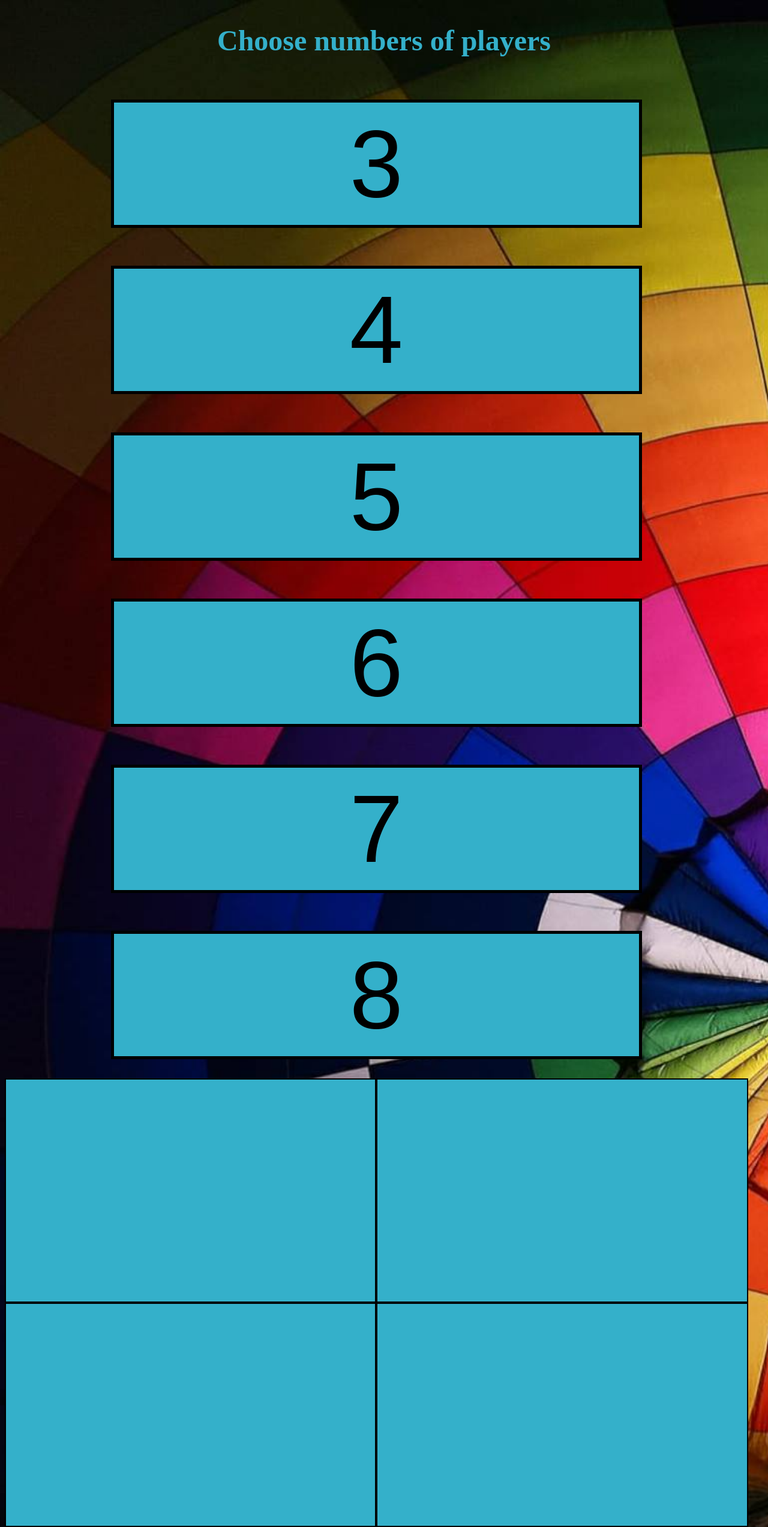
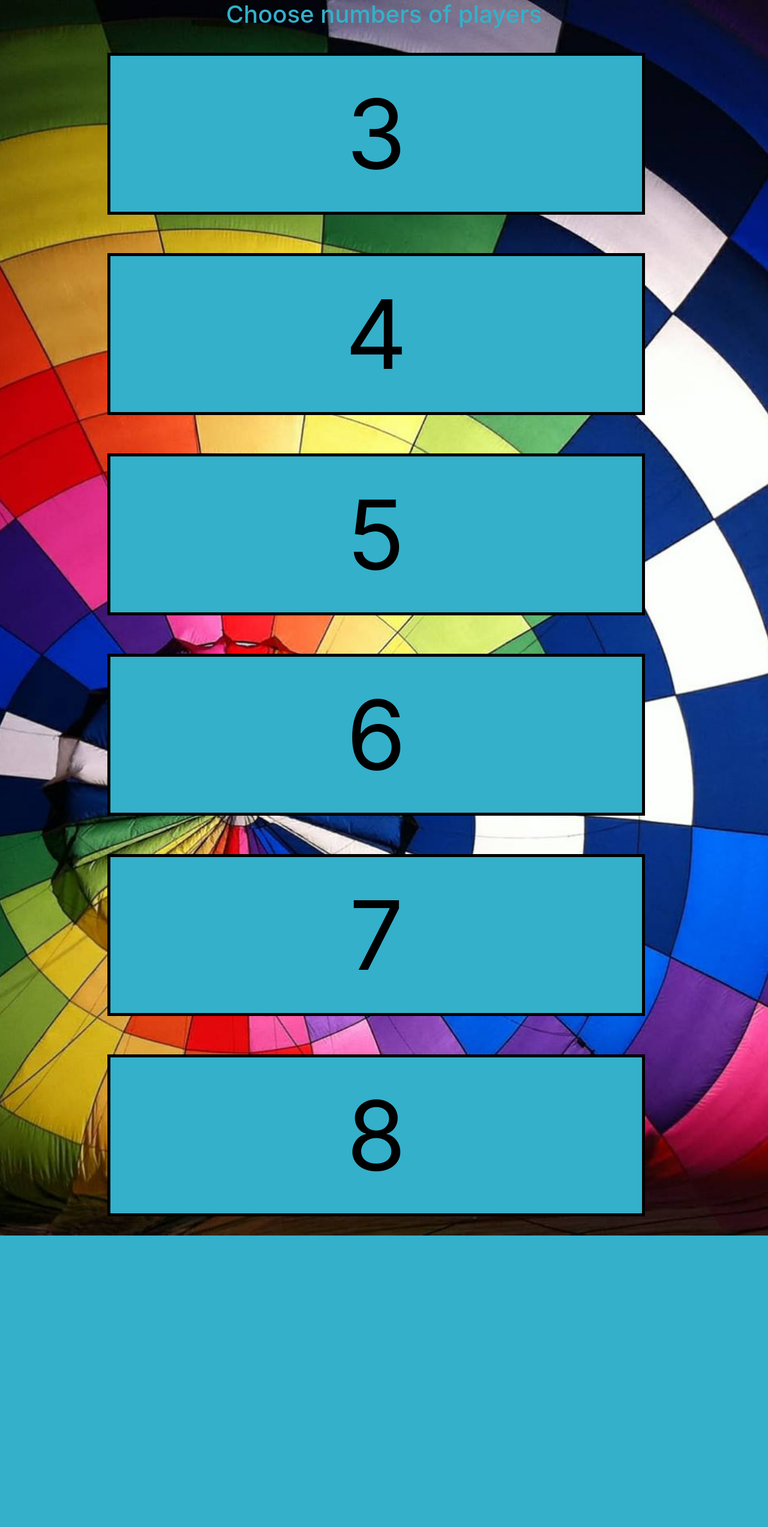
Before and after one commit to 2semesterB2/examGrp7, a PHP site: page /players/players.php in a window 1280 px wide. Shown: the whole page at 60% size. After the commit the page ends 2060 px from the top, so only its background shows below. Run offline with PHP 8.4, Linux system fonts and the light colour scheme; some libraries are stand-ins or nearby versions.

Commit message:
rettelser

```diff
--- a/index.php
+++ b/index.php
@@ -4,6 +4,10 @@
 <meta charset="utf-8">
 <title>Basement</title>
 <link href="css/stylesheet.css" rel="stylesheet" type="text/css">
+	<link rel="stylesheet" href="https://maxcdn.bootstrapcdn.com/bootstrap/4.0.0-beta.2/css/bootstrap.min.css" integrity="sha384-PsH8R72JQ3SOdhVi3uxftmaW6Vc51MKb0q5P2rRUpPvrszuE4W1povHYgTpBfshb" crossorigin="anonymous">
+	<script src="https://code.jquery.com/jquery-3.2.1.slim.min.js" integrity="sha384-KJ3o2DKtIkvYIK3UENzmM7KCkRr/rE9/Qpg6aAZGJwFDMVNA/GpGFF93hXpG5KkN" crossorigin="anonymous"></script>
+<script src="https://cdnjs.cloudflare.com/ajax/libs/popper.js/1.12.3/umd/popper.min.js" integrity="sha384-vFJXuSJphROIrBnz7yo7oB41mKfc8JzQZiCq4NCceLEaO4IHwicKwpJf9c9IpFgh" crossorigin="anonymous"></script>
+<script src="https://maxcdn.bootstrapcdn.com/bootstrap/4.0.0-beta.2/js/bootstrap.min.js" integrity="sha384-alpBpkh1PFOepccYVYDB4do5UnbKysX5WZXm3XxPqe5iKTfUKjNkCk9SaVuEZflJ" crossorigin="anonymous"></script>
 <script src="https://ajax.googleapis.com/ajax/libs/jquery/3.2.1/jquery.min.js"></script>
 <script src="Js/javascript.js"></script>
 </head>
--- a/players/players.php
+++ b/players/players.php
@@ -4,7 +4,10 @@
 <meta charset="utf-8">
 <title>Players</title>
 <link href="stylesheet.css" rel="stylesheet" type="text/css">
-
+	<link rel="stylesheet" href="https://maxcdn.bootstrapcdn.com/bootstrap/4.0.0-beta.2/css/bootstrap.min.css" integrity="sha384-PsH8R72JQ3SOdhVi3uxftmaW6Vc51MKb0q5P2rRUpPvrszuE4W1povHYgTpBfshb" crossorigin="anonymous">
+<script src="https://code.jquery.com/jquery-3.2.1.slim.min.js" integrity="sha384-KJ3o2DKtIkvYIK3UENzmM7KCkRr/rE9/Qpg6aAZGJwFDMVNA/GpGFF93hXpG5KkN" crossorigin="anonymous"></script>
+<script src="https://cdnjs.cloudflare.com/ajax/libs/popper.js/1.12.3/umd/popper.min.js" integrity="sha384-vFJXuSJphROIrBnz7yo7oB41mKfc8JzQZiCq4NCceLEaO4IHwicKwpJf9c9IpFgh" crossorigin="anonymous"></script>
+<script src="https://maxcdn.bootstrapcdn.com/bootstrap/4.0.0-beta.2/js/bootstrap.min.js" integrity="sha384-alpBpkh1PFOepccYVYDB4do5UnbKysX5WZXm3XxPqe5iKTfUKjNkCk9SaVuEZflJ" crossorigin="anonymous"></script>
 </head>
 <body>
 	<section id="players">
@@ -47,7 +50,7 @@
 			</section>
 	<section id="game">
 
-
+<h2 id="gametext">Try to hit the green color in all four boxes</h2>
 <div id="player-group2">
   <button id="3">3</button>
  <button id="4">4</button>
--- a/players/stylesheet.css
+++ b/players/stylesheet.css
@@ -4,8 +4,8 @@
 
 	background-image: url(../img/background_index.jpg);
 	background-repeat:no-repeat;
-	background-size:cover;
-
+background-size:cover;
+background-position:center;
 }
 
 
@@ -22,18 +22,23 @@
 	margin-bottom: 2.5%;
 	text-align: center;
 }
+
 #player-group2 button{
 
     background-color: #34B0CA;
-    border: 2px solid black;
+    border: 1px solid black;
     color: black;
     float: left;
-	font-size: 2000%;
-	width: 49%;
+	font-size: 1500%;
+	width: 50%;
 	text-align: center;
 	text-decoration: none;
 	text-indent: -9999px;
 }
+#3 {}
+#4 {}
+#5 {}
+#6 {}
 
 
 .choose-players{
@@ -59,17 +64,22 @@
 
 #players {display: block;}
 #rateus {display: none;}
-#game {display: block;}
+#game {display: none;}
 #text {display: none;}
 #leader{
 	display: none;
 
 }
+#gametext {
+	font-size:3em;
+	color: #FFFFFF;
+	text-align:center;
+}
 
 #Leader-line {
     text-align: center;
     position: relative;
-	color: aqua;
+	color: #FFFFFF;
 
 }
 
```
Also changed, not shown: css/stylesheet.css (+7 -5 lines), players/javascript.js (+0 -7 lines).
